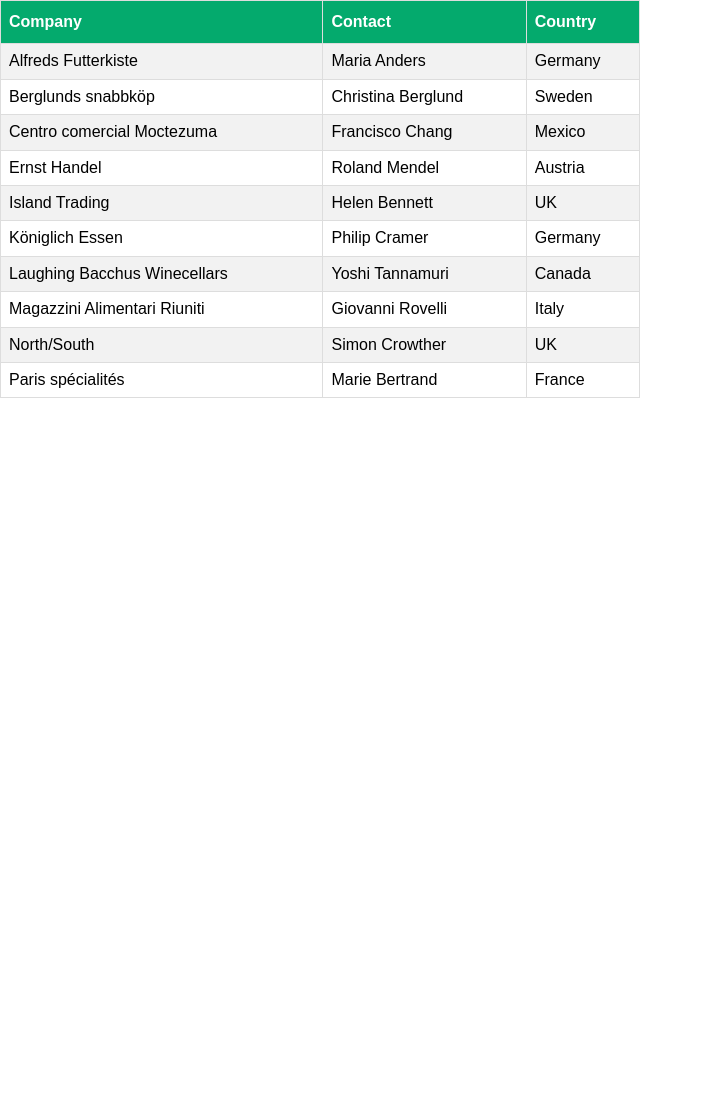
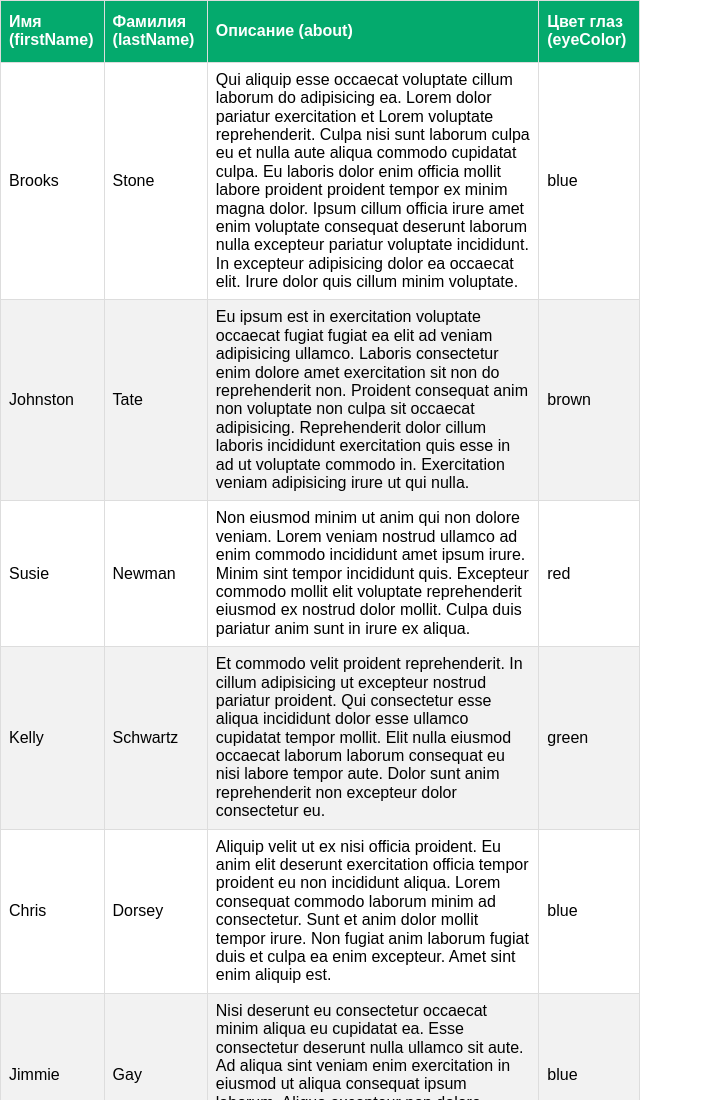
Before and after one commit to SmoshDog/infotecs_js, a plain HTML site: page index.html in a window 1280 px wide. Shown: the top 1100 px of the page, without its empty margins (0-703 px from the left). Before the commit the page ends 800 px from the top, so only its background shows below. Drawn offline with Linux system fonts and the light colour scheme.

Commit message:
fullfill customers table

```diff
--- a/index.css
+++ b/index.css
@@ -2,7 +2,7 @@
   overflow: auto;
 }
 
-@media only screen and (min-width: 600px) {
+@media only screen and (min-width: 900px) {
   .table-container {
     width: 50%;
   }
--- a/index.html
+++ b/index.html
@@ -12,61 +12,15 @@
   <body>
     <div class="table-container">
       <table class="table" id="customers-table">
-        <tr>
-          <th>Company</th>
-          <th>Contact</th>
-          <th>Country</th>
-        </tr>
-        <tr>
-          <td>Alfreds Futterkiste</td>
-          <td>Maria Anders</td>
-          <td>Germany</td>
-        </tr>
-        <tr>
-          <td>Berglunds snabbköp</td>
-          <td>Christina Berglund</td>
-          <td>Sweden</td>
-        </tr>
-        <tr>
-          <td>Centro comercial Moctezuma</td>
-          <td>Francisco Chang</td>
-          <td>Mexico</td>
-        </tr>
-        <tr>
-          <td>Ernst Handel</td>
-          <td>Roland Mendel</td>
-          <td>Austria</td>
-        </tr>
-        <tr>
-          <td>Island Trading</td>
-          <td>Helen Bennett</td>
-          <td>UK</td>
-        </tr>
-        <tr>
-          <td>Königlich Essen</td>
-          <td>Philip Cramer</td>
-          <td>Germany</td>
-        </tr>
-        <tr>
-          <td>Laughing Bacchus Winecellars</td>
-          <td>Yoshi Tannamuri</td>
-          <td>Canada</td>
-        </tr>
-        <tr>
-          <td>Magazzini Alimentari Riuniti</td>
-          <td>Giovanni Rovelli</td>
-          <td>Italy</td>
-        </tr>
-        <tr>
-          <td>North/South</td>
-          <td>Simon Crowther</td>
-          <td>UK</td>
-        </tr>
-        <tr>
-          <td>Paris spécialités</td>
-          <td>Marie Bertrand</td>
-          <td>France</td>
-        </tr>
+        <thead>
+          <tr>
+            <th>Имя (firstName)</th>
+            <th>Фамилия (lastName)</th>
+            <th>Описание (about)</th>
+            <th>Цвет глаз (eyeColor)</th>
+          </tr>
+        </thead>
+        <tbody></tbody>
       </table>
     </div>
   </body>
--- a/index.js
+++ b/index.js
@@ -2,6 +2,17 @@
 
 import { customers } from "./customers.js";
 
+const customersTableTbody = document.querySelector("#customers-table tbody");
+
 customers.forEach((customer) => {
-  console.log(customer);
+  customersTableTbody.innerHTML += `
+    <tr>
+      <td>${customer.name.firstName}</td>
+      <td>${customer.name.lastName}</td>
+      <td>${customer.about}</td>
+      <td>${customer.eyeColor}</td>
+    </tr>
+  `;
 });
+
+// https://stackoverflow.com/a/21065846
```
